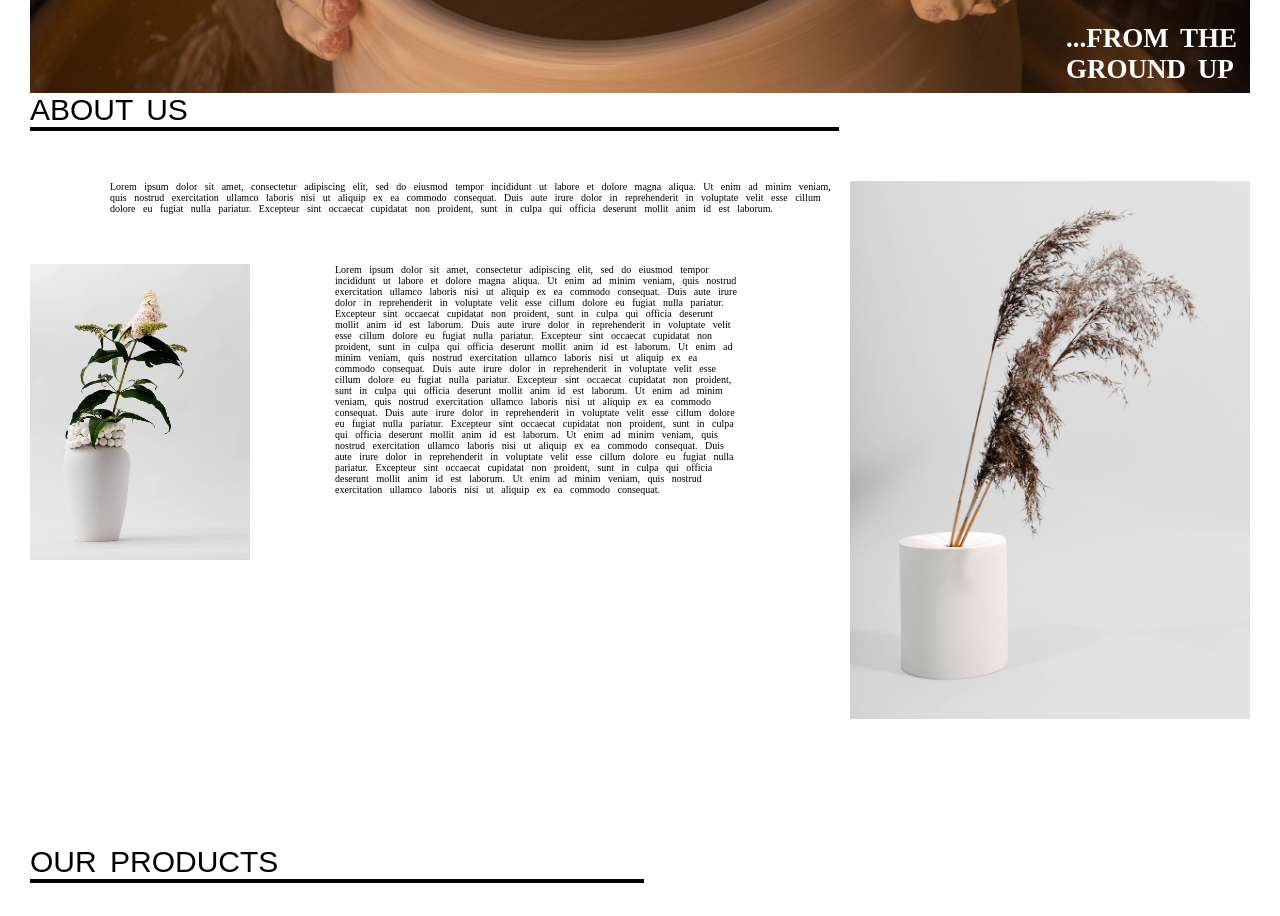
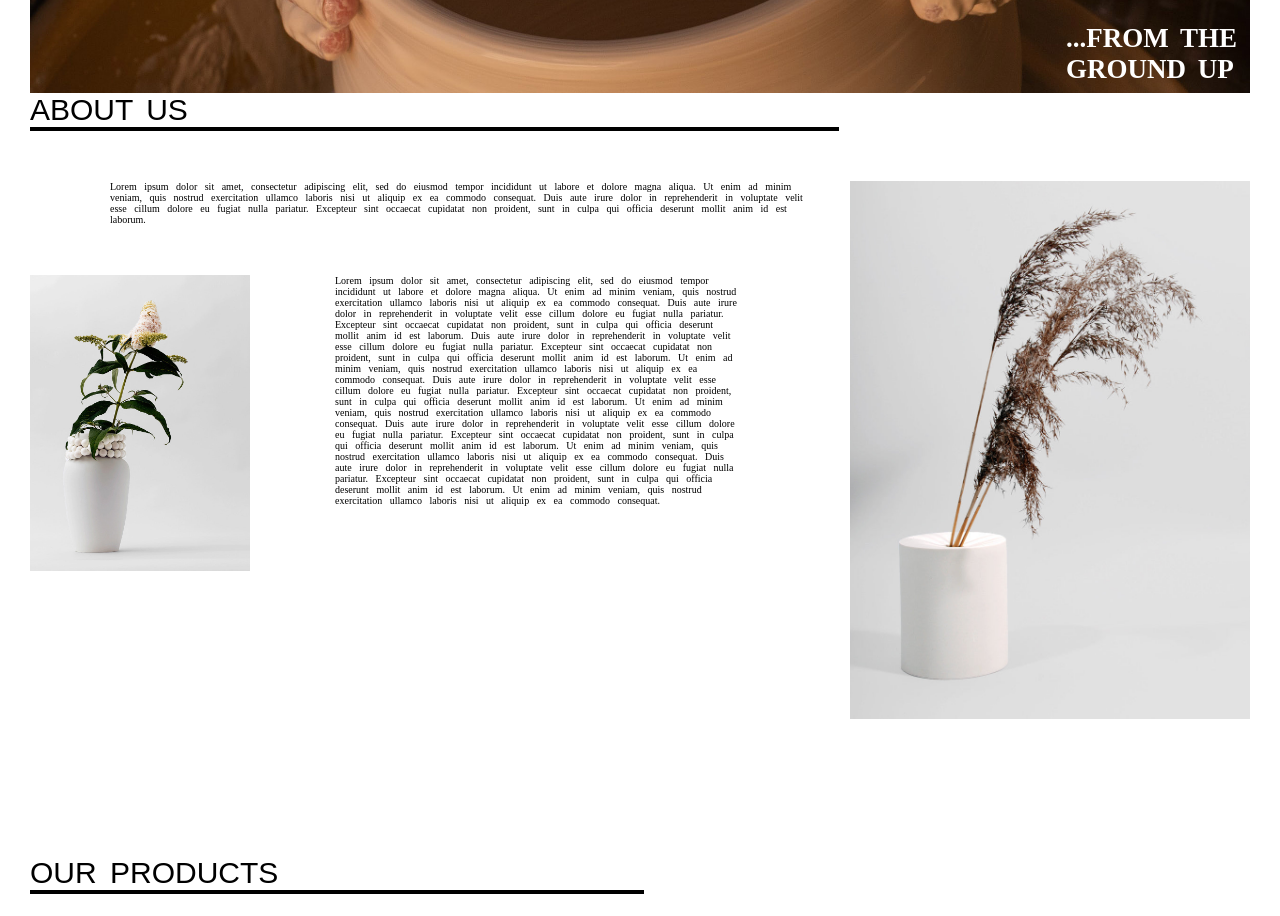
Before and after one commit to danlangan/ecommerce_website, a plain HTML site: page index.html in a window 1280 px wide. Shown: the part 660-1576 px from the top of the page. Drawn offline with Linux system fonts and the light colour scheme.

Commit message:
making a commit out of habit. not sure what edits were made with this one... maybe the addition of a flexbox? I had one before but this should include one after the first was removed.

```diff
--- a/styles.css
+++ b/styles.css
@@ -170,7 +170,7 @@ button {
 
 .image2 {
     float: right;
-    padding-left: 0rem;
+    padding-left: 4rem;
     padding-top: 5rem;
     width: 400px;
 }
```
